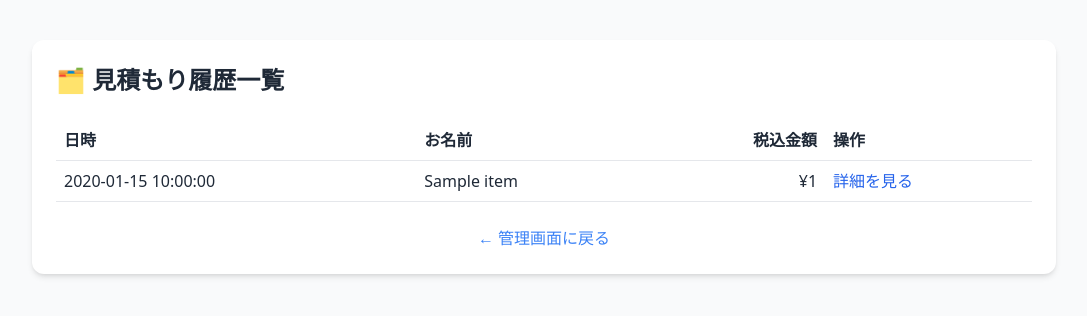
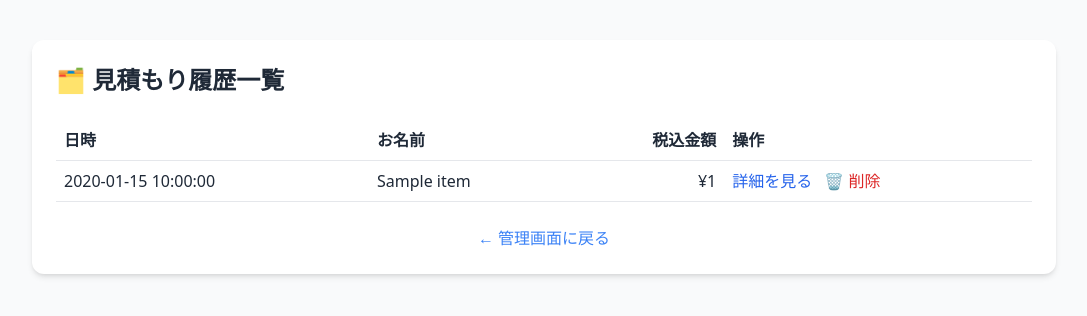
Before and after one commit to keisaku314/hikkoshi-estimate, a Flask app: template templates/history.html in a window 1280 px wide. Shown: the top 316 px of the page, without its empty margins (96-1183 px from the left). Run offline with Flask 3, Linux system fonts and the light colour scheme; the template is opened without the code that fills it: most values are stand-ins (such as "Sample title", 1, 10 or a date in 2020); some libraries are stand-ins or nearby versions.

Commit message:
Update history.html

```diff
--- a/templates/history.html
+++ b/templates/history.html
@@ -28,6 +28,13 @@
           <td class="p-2">
             <a href="/admin/history/{{ item.id }}"
                class="text-blue-600 hover:underline">詳細を見る</a>
+            <form method="POST" action="/admin/history/{{ item.id }}/delete"
+                  class="inline-block ml-2"
+                  onsubmit="return confirm('本当に削除しますか？');">
+              <button type="submit" class="text-red-600 hover:underline">
+                🗑 削除
+              </button>
+            </form>
           </td>
         </tr>
         {% endfor %}
```
